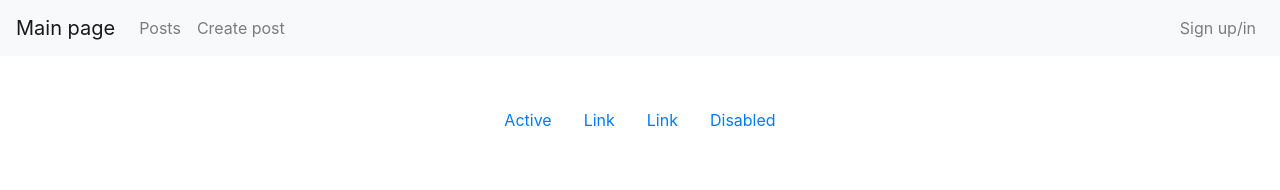
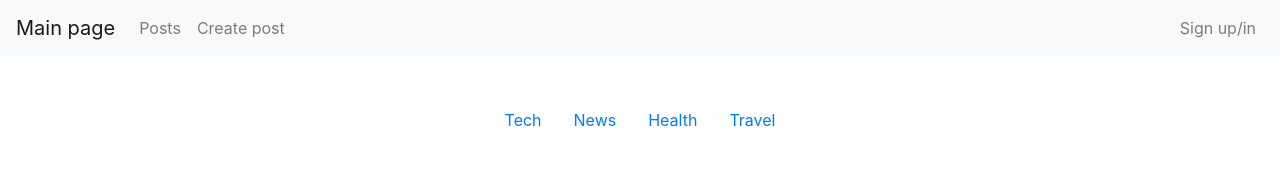
Before and after one commit to Nerfi/blog-firebase2.0, a React (Create React App) app: page /posts in a window 1280 px wide. Shown: the top 190 px of the page. Built offline with nearby package versions, Linux system fonts and the light colour scheme; no server answers; the database is empty.

Commit message:
not working, read commment leave on posts component

```diff
--- a/src/Components/Posts.js
+++ b/src/Components/Posts.js
@@ -8,16 +8,20 @@ import {Nav} from 'react-bootstrap';
 
   const [posts, setPosts] = useState([]);
 
-  const [selectCategory, setSelected] = useState();
+  //change this later becuase I have change to from null to []
+  //in order to test another query on the API call, nothing working
+  const [selectCategory, setSelected] = useState([]);
+
+  const [error, setError] = useState(null);
 
 
   useEffect(() => {
 
     const fetchPosts = async () => {
 
-      const datastore = await firebase.firestore().collection("posts")
+       await firebase.firestore().collection("posts")
 
-        datastore.get().then((snapShot) => {
+        .get().then((snapShot) => {
 
           const newArray = [];
 
@@ -34,26 +38,56 @@ import {Nav} from 'react-bootstrap';
 
   },[]);
 
-  console.log(selectCategory, 'selectCategory')
+
+  //creando fllamada a firebase db fake and fast in order to check the data
+  //is the one I want
+
+  useEffect(() => {
+
+      const fetchCategory = async () => {
+        const postCategory = [];
+
+
+      await firebase.firestore()
+        .collection('posts')
+        .where("title", "==", "Vamos a ver si se mantiene")
+        .get()
+        .then(querySnapshot => {
+          querySnapshot.forEach(doc => {
+            console.log({doc})
+            postCategory.push( ...doc.data() )
+          })
+          setSelected(postCategory);
+        })
+        .catch(error => setError(error.message))
+      }
+
+      fetchCategory();
+
+
+  },[]);
+
+
+  console.log(typeof(selectCategory) , ' data selectCategory')
 
 
   return <>
 
     <div className="posts__category">
 
-      <Nav className="justify-content-center" activeKey="/home"  onSelect={(eventKey) => alert(`selected ${eventKey}`)} >
+      <Nav className="justify-content-center"  activeKey={selectCategory} onSelect={(eventKey) => setSelected(eventKey)} >
         <Nav.Item>
-          <Nav.Link>Active</Nav.Link>
+          <Nav.Link  eventKey="tech" >Tech</Nav.Link>
         </Nav.Item>
         <Nav.Item>
-          <Nav.Link eventKey="link-1" onClick={(e) => setSelected(e.target.value)}>Link</Nav.Link>
+          <Nav.Link  eventKey="news">News</Nav.Link>
         </Nav.Item>
         <Nav.Item>
-          <Nav.Link eventKey="link-2">Link</Nav.Link>
+          <Nav.Link  eventKey="health">Health</Nav.Link>
         </Nav.Item>
         <Nav.Item>
-          <Nav.Link eventKey="disabled" >
-            Disabled
+          <Nav.Link  eventKey="travel" >
+            Travel
           </Nav.Link>
         </Nav.Item>
   </Nav>
```
